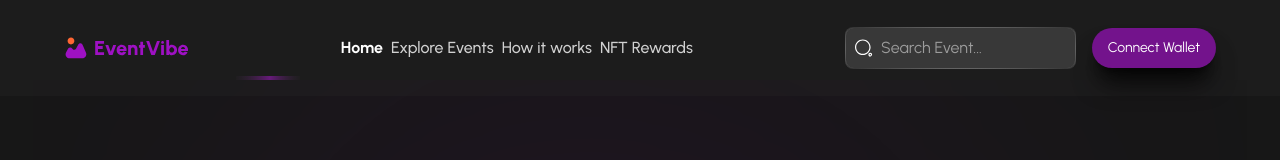
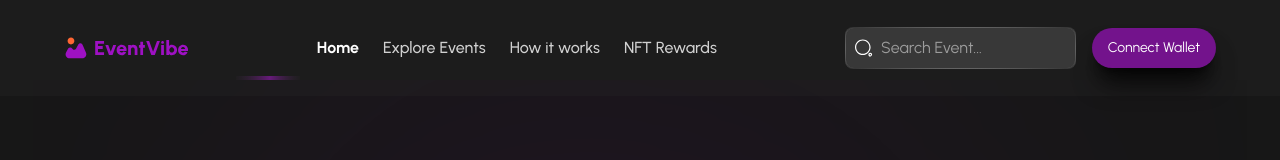
Before and after one commit to preciousvictory/EventVibes, a React (Vite) app: page /nft in a window 1280 px wide. Shown: the top 160 px of the page. Built offline with nearby package versions, Linux system fonts and the light colour scheme; grey boxes are pictures that could not be loaded; what @suiet/wallet-kit would draw is missing.

Commit message:
adding some changes to the ui

```diff
--- a/src/components/HomeNavbar.tsx
+++ b/src/components/HomeNavbar.tsx
@@ -98,7 +98,7 @@ export const Navbar: React.FC = () => {
           <motion.button
             className="flex cursor-pointer"
             onClick={() => scrollToSection('hero')}
-            whileHover={{ scale: 1.02, backgroundColor: '#8A8A8A' }}
+            whileHover={{ scale: 1.2,  }}
             whileTap={{ scale: 0.98 }}
             transition={{ type: "spring", stiffness: 400, damping: 30 }}
           >
@@ -106,11 +106,11 @@ export const Navbar: React.FC = () => {
           </motion.button>
 
           {/* Navigation Links */}
-          <ul className="hidden lg:flex gap-2 items-center">
+          <ul className="hidden lg:flex gap-6 items-center">
             {navLinks.map((link) => (
               <motion.li
                 key={link.name}
-                whileHover={{ scale: 1.05 }}
+                whileHover={{ scale: 1.05, backgroundColor: "var(--primary)", borderRadius: "8px", padding: "8px 16px", cursor: "pointer" }}
                 whileTap={{ scale: 0.95 }}
                 transition={{ type: "spring", stiffness: 400, damping: 30 }}
               >
```
